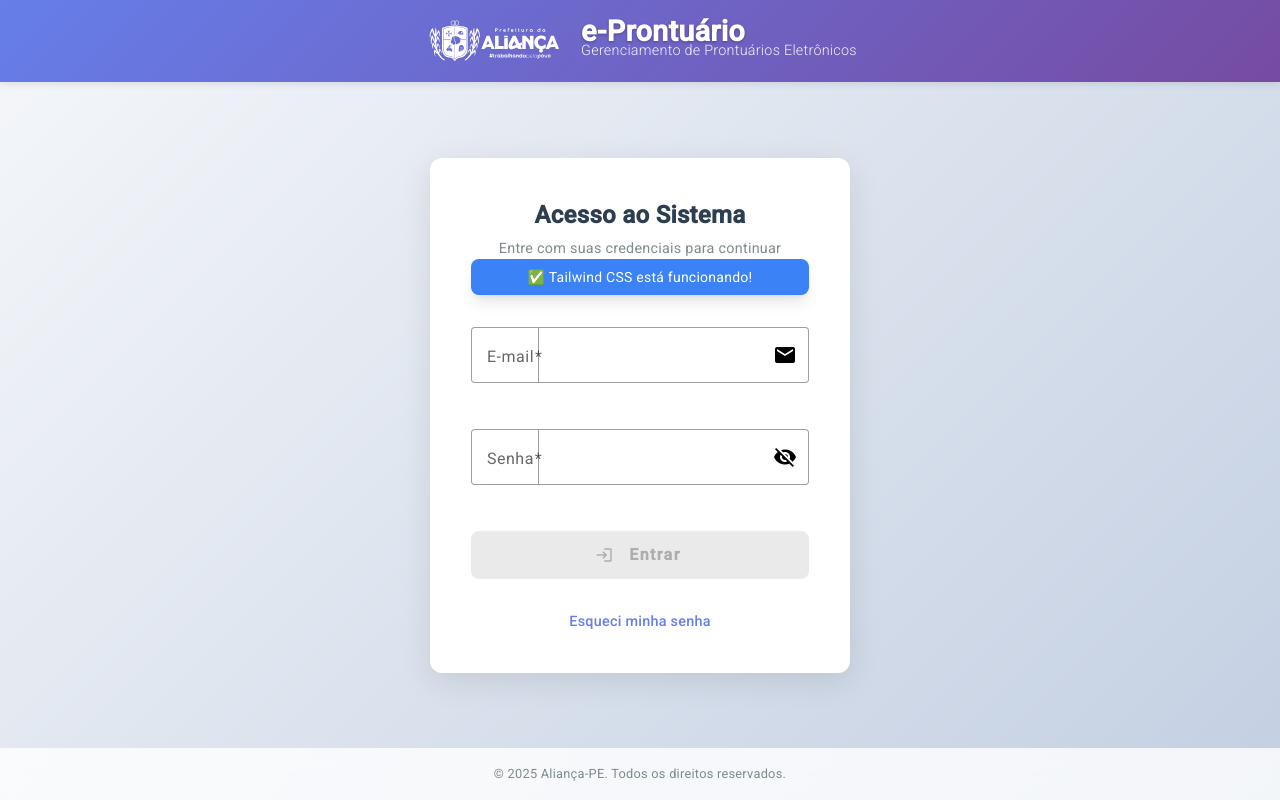
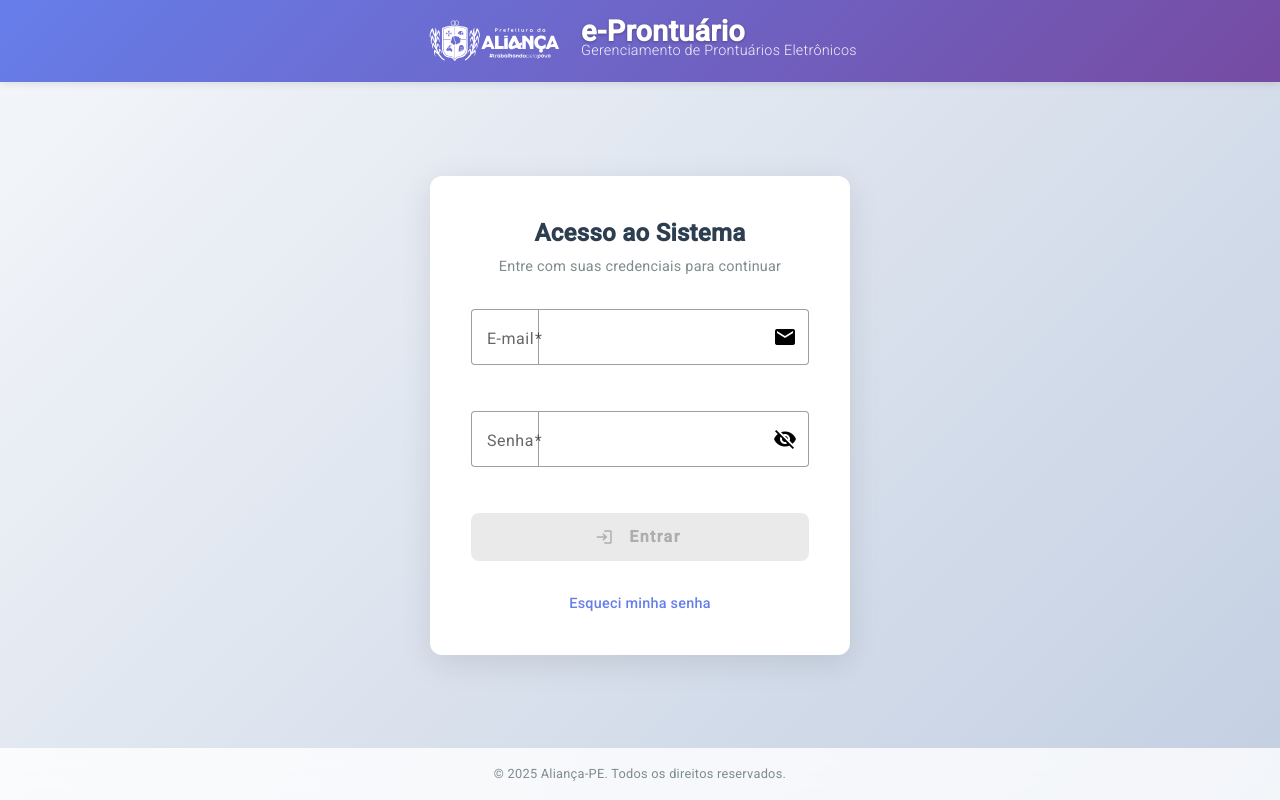
Before and after one commit to fpjunior/protuario-eletronico, an Angular app in the folder frontend/: page /login in a window 1280 px wide. Built offline with nearby package versions, Linux system fonts and the light colour scheme.

Commit message:
cleanup: Remover exemplo de teste do Tailwind CSS

```diff
--- a/frontend/src/app/auth/login/login.component.html
+++ b/frontend/src/app/auth/login/login.component.html
@@ -20,10 +20,6 @@
         <div class="login-header">
           <h2 class="login-title">Acesso ao Sistema</h2>
           <p class="login-subtitle">Entre com suas credenciais para continuar</p>
-          <!-- Teste Tailwind CSS -->
-          <div class="bg-blue-500 text-white px-4 py-2 rounded-lg shadow-lg mb-4 text-center">
-            ✅ Tailwind CSS está funcionando!
-          </div>
         </div>
 
         <form [formGroup]="loginForm" (ngSubmit)="onSubmit()" class="login-form">
```
